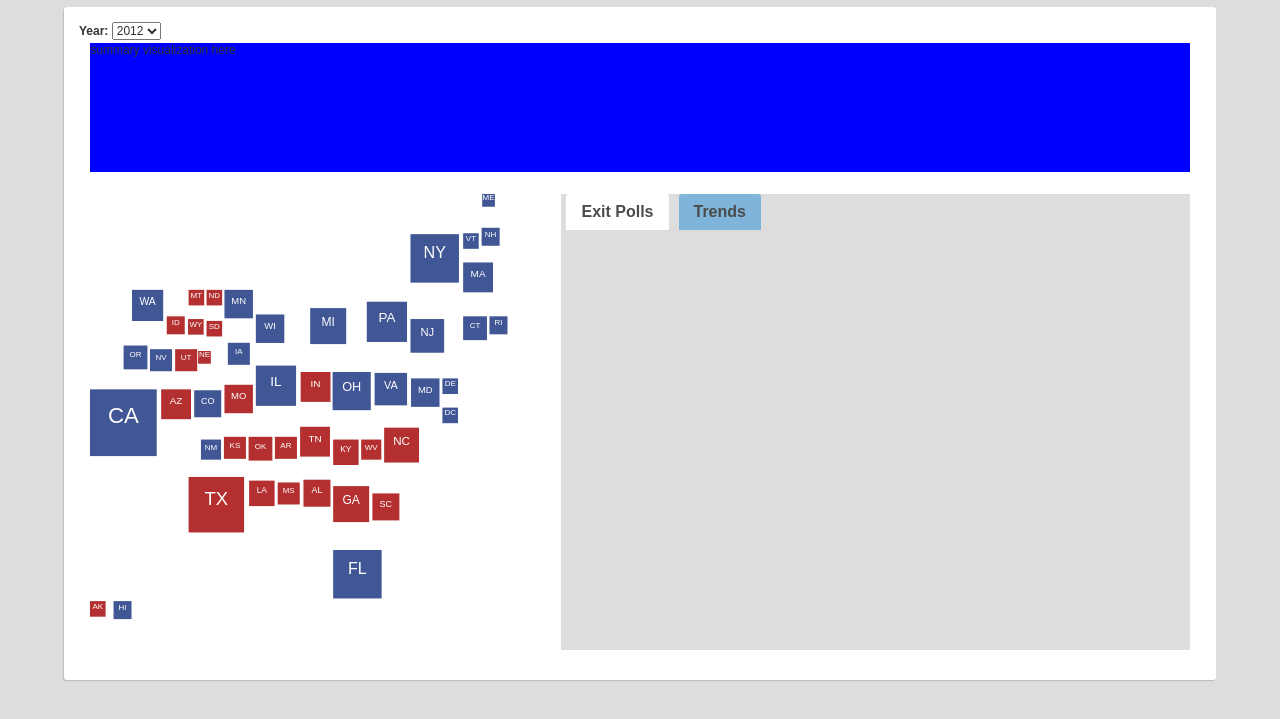
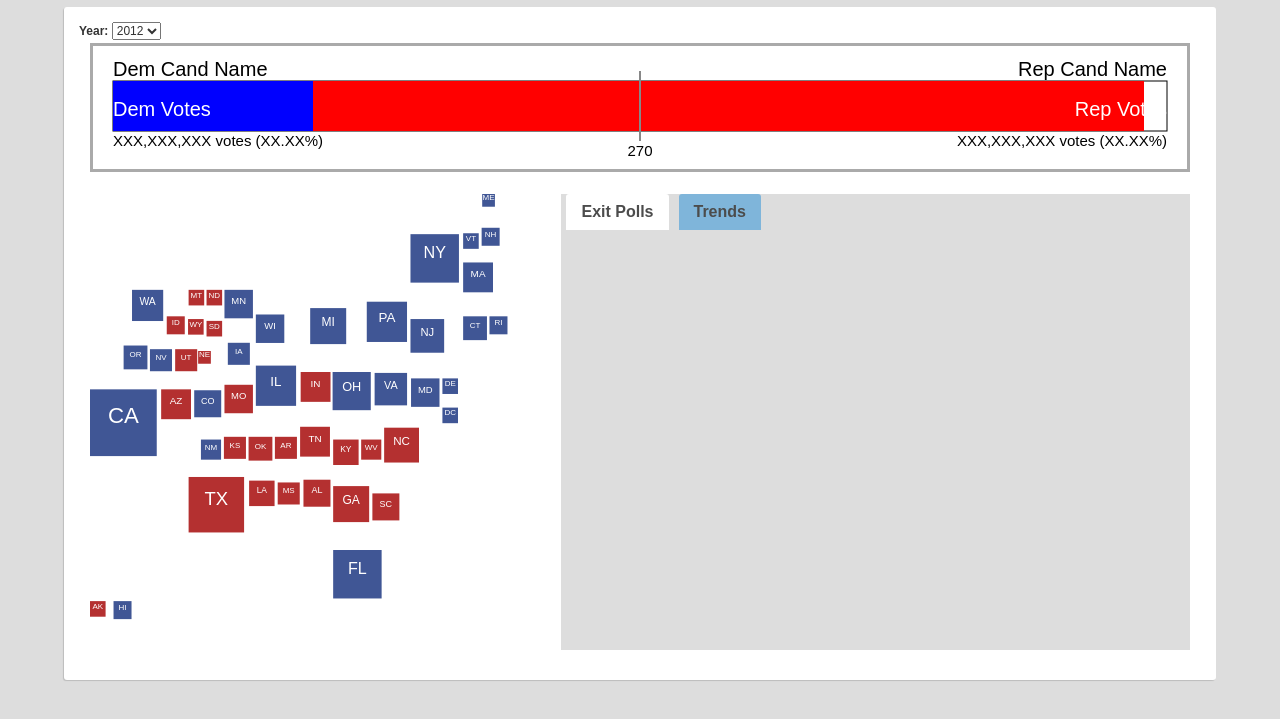
Before and after one commit to manorepo/USElectionTrends-Visual, a plain HTML site: page index.html in a window 1280 px wide. Shown: the part 75-794 px from the top of the page. Drawn offline with nearby package versions, Linux system fonts and the light colour scheme.

Commit message:
Summary ELements
Added visual elements w/ placeholder values for the summary section.

```diff
--- a/index.html
+++ b/index.html
@@ -22,7 +22,9 @@
         <option value="1992">1992</option>
       </select>
     </div>
-    <div id="summary">summary visualization here</div>
+    <div id="summary">
+      <svg id="summarySvg"></svg>
+    </div>
     <div id="map"></div>
     <div class="tabs">
       <ul class="tab-links">
@@ -51,6 +53,113 @@
   </script>
   <script src="js/d3-tooltip.js"></script>
   <script>
+    var margin = {top: 10, right: 20, bottom: 0, left: 20};
+    var candidateNameY = 20;
+    var portionBarHeight = 50;
+    var portionBarY = candidateNameY + 5;
+    var svgHeight = $("#summary").height();
+    var svgWidth = $("#summary").width();
+    var w = svgWidth - margin.left - margin.right;
+    var h = svgHeight - margin.bottom - margin.top;
+
+    // SVG that holds all the yearly summary info.
+    var summarySvg = d3.select("#summarySvg")
+      .attr("height", svgHeight)
+      .attr("width", svgWidth)
+      .append("g")
+      .attr("transform", "translate(" + margin.left + "," + margin.top + ")");
+
+    // Names of the presidential candidates for a given year.
+    summarySvg.append("text")
+      .attr("id", "demName")
+      .attr("y", candidateNameY)
+      .style("font", "20px Arial")
+      .text("Dem Cand Name");
+
+    summarySvg.append("text")
+      .attr("id", "repName")
+      .attr("text-anchor", "end")
+      .attr("x", w)
+      .attr("y", candidateNameY)
+      .style("font", "20px Arial")
+      .text("Rep Cand Name");
+
+    // Elements that visualize the vote percentage as bars.
+    var votePortionBar = summarySvg.append("g")
+      .attr("transform", "translate(0," + portionBarY + ")");
+
+    // Rect that surrounds portion bars.
+    votePortionBar.append("rect")
+      .attr("width", w)
+      .attr("height", portionBarHeight)
+      .style("fill", "white")
+      .style("stroke", "black");
+
+    // Candidate vote bars.
+    votePortionBar.append("rect")
+      .attr("id", "demPortionRect")
+      .attr("width", "200")
+      .attr("height", portionBarHeight)
+      .style("fill", "blue");
+
+    votePortionBar.append("rect")
+      .attr("id", "repPortionRect")
+      .attr("width", "831")
+      .attr("height", portionBarHeight)
+      .attr("x", "200")
+      .style("fill", "red");
+
+    // Candidate vote count text.
+    votePortionBar.append("text")
+      .attr("id", "demPortionText")
+      .attr("y", portionBarHeight/2 + 10)
+      .style("font", "20px Arial")
+      .text("Dem Votes")
+      .style("fill", "white");
+
+    votePortionBar.append("text")
+      .attr("id", "repPortionText")
+      .attr("y", portionBarHeight/2 + 10)
+      .attr("x", w)
+      .attr("text-anchor", "end")
+      .style("font", "20px Arial")
+      .text("Rep Votes")
+      .style("fill", "white");
+
+    // Majority line.
+    votePortionBar.append("line")
+      .attr("x1", w/2)
+      .attr("x2", w/2)
+      .attr("y1", -10)
+      .attr("y2", portionBarHeight + 10)
+      .style("stroke", "#888")
+      .style("stroke-width", 2);
+
+    votePortionBar.append("text")
+      .attr("x", w/2)
+      .attr("y", portionBarHeight + 25)
+      .attr("text-anchor", "middle")
+      .style("font", "15px Arial")
+      .text("270");
+
+    var voteCountText = summarySvg.append("g")
+      .attr("transform", "translate(0," + (portionBarHeight + portionBarY) + ")");
+
+    voteCountText.append("text")
+      .attr("id", "demVoteCount")
+      .attr("y", 15)
+      .style("font", "15px Arial")
+      .text("XXX,XXX,XXX votes (XX.XX%)");
+
+    voteCountText.append("text")
+      .attr("id", "repVoteCount")
+      .attr("x", w)
+      .attr("y", 15)
+      .attr("text-anchor", "end")
+      .style("font", "15px Arial")
+      .text("XXX,XXX,XXX votes (XX.XX%)");
+
+
     var exitPollsData;
     var categoriesDesc = [];
     d3.json("ExitPolls.json", function (data) {
--- a/style.css
+++ b/style.css
@@ -22,7 +22,8 @@ body, table {
 #summary {
   width: 98%;
   height: 20%;
-  background: blue;
+  border-style: solid;
+  border-color: #AAA;
   margin: auto;
 }
 
```
